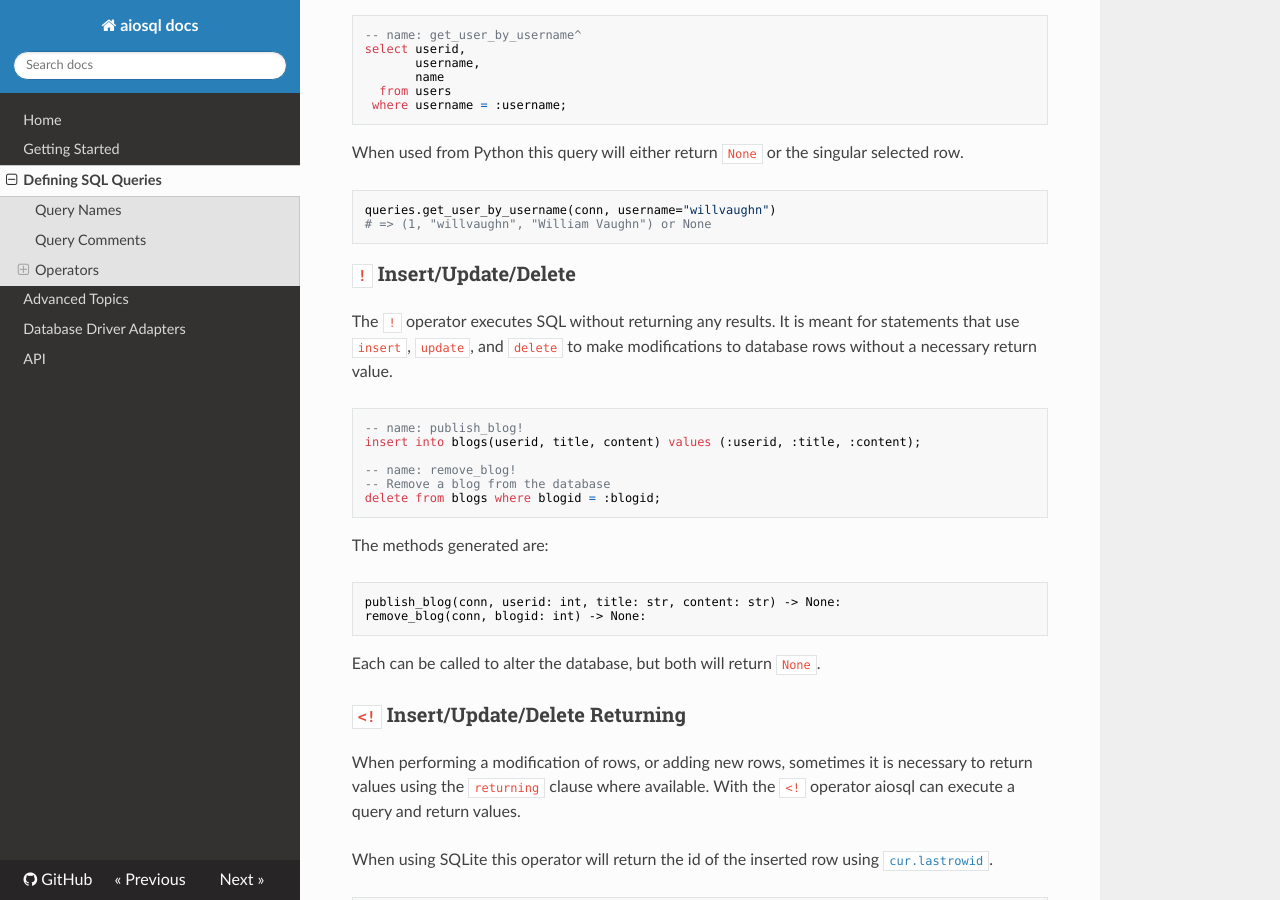
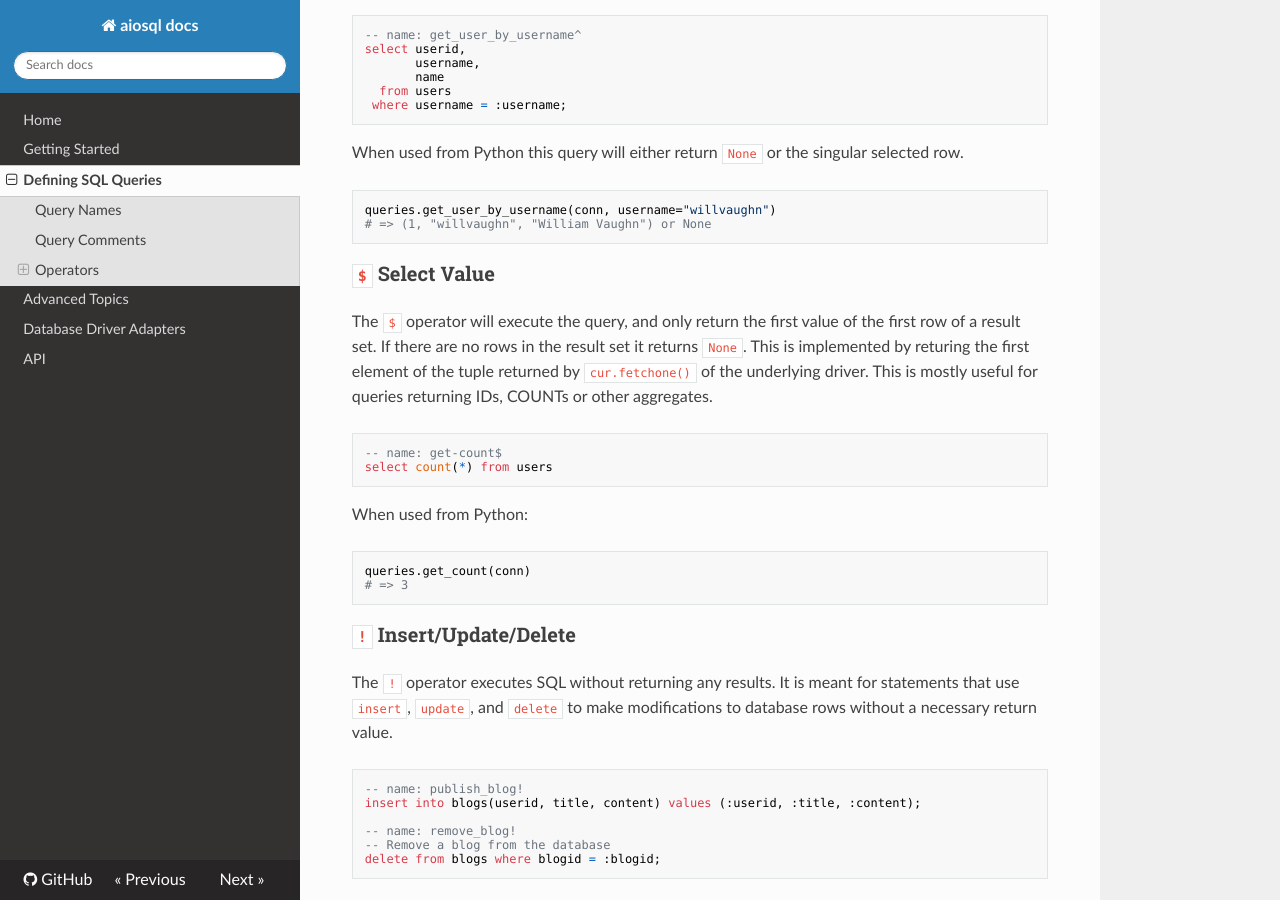
Before and after one commit to nackjicholson/aiosql, an MkDocs documentation site: the page built from docs/defining-sql-queries.md, in a window 1280 px wide and 900 px high, scrolled down 1583 px. Built offline with MkDocs 1.6.1, drawn with Linux system fonts in a browser that asks for light colours; nearby versions of some CDN libraries.

Commit message:
add doc for select_value

````diff
--- a/docs/defining-sql-queries.md
+++ b/docs/defining-sql-queries.md
@@ -70,6 +70,22 @@ When used from Python this query will either return `None` or the singular selec
 ```python
 queries.get_user_by_username(conn, username="willvaughn")
 # => (1, "willvaughn", "William Vaughn") or None
+```
+
+### `$` Select Value
+
+The `$` operator will execute the query, and only return the first value of the first row of a result set. If there are no rows in the result set it returns `None`. This is implemented by returing the first element of the tuple returned by `cur.fetchone()` of the underlying driver. This is mostly useful for queries returning IDs, COUNTs or other aggregates.
+
+```sql
+-- name: get-count$
+select count(*) from users
+```
+
+When used from Python:
+
+```python
+queries.get_count(conn)
+# => 3
 ```
 
 ### `!` Insert/Update/Delete
````
